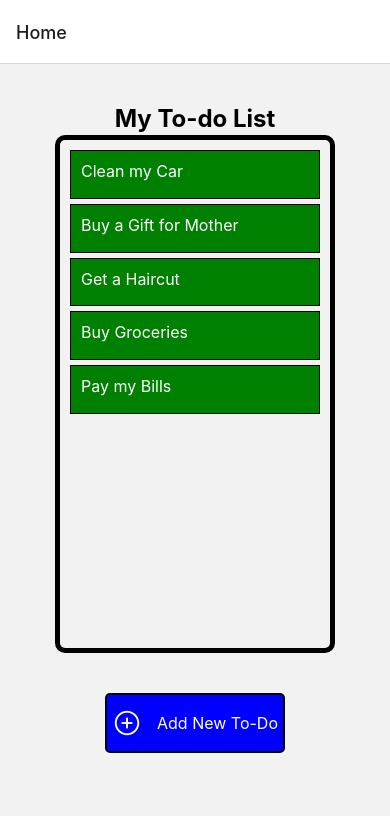
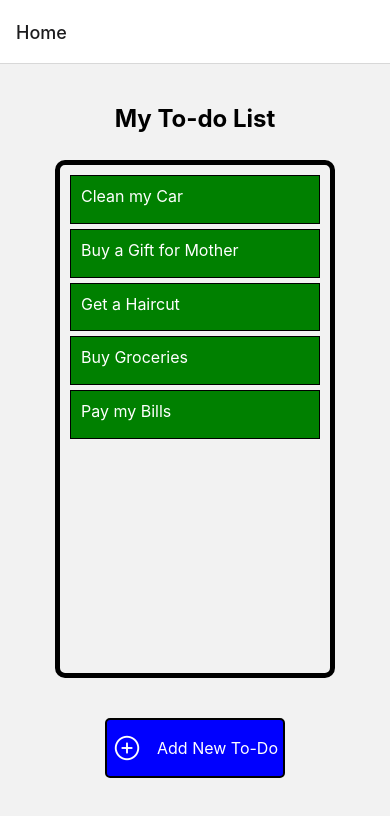
Before and after one commit to MasonDunbar/3701ICT-Assignment-1, a React Native app in the folder milestone-two/: screen /Home in a window 390 px wide. Shown: the top 816 px of the page. Built offline with nearby package versions, Linux system fonts and the light colour scheme.

Commit message:
Milestone 2 - Final Style update and fixed import

```diff
--- a/milestone-two/src/screens/Home.js
+++ b/milestone-two/src/screens/Home.js
@@ -53,7 +53,7 @@ const styles = StyleSheet.create({
     borderColor: 'black',
     borderRadius: 10,
     padding: 10,
-    marginTop: 10,
+    marginTop: 60,
     marginBottom: 10,
   },
   item: {
--- a/milestone-two/src/screens/NewItem.js
+++ b/milestone-two/src/screens/NewItem.js
@@ -1,6 +1,6 @@
 import { StyleSheet, Text, View } from 'react-native';
 import { IconButton } from "../components/IconButton";
-import { TextInput } from 'react-native-web';
+import { TextInput } from 'react-native';
 
 export default function NewItem ({navigation}) {
   const navGoBack = () => navigation.goBack()
```
